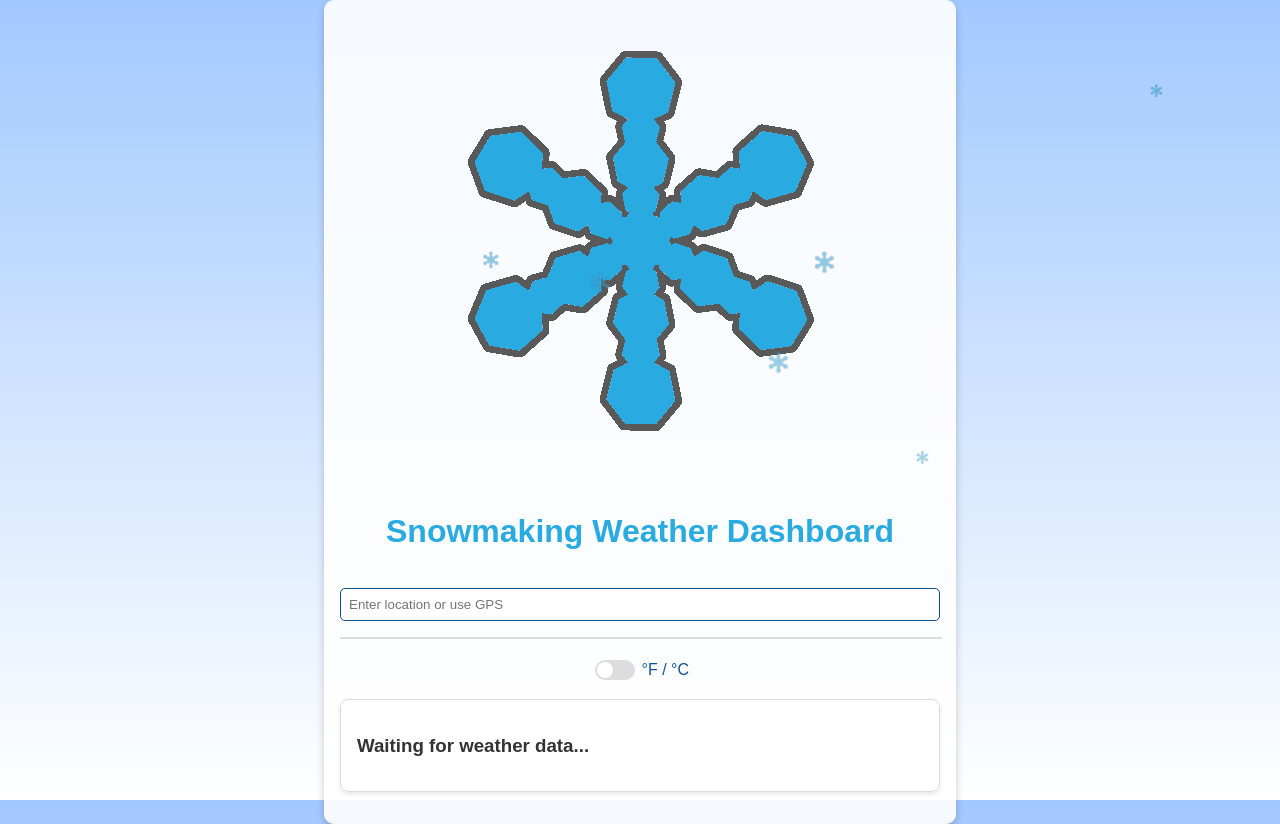
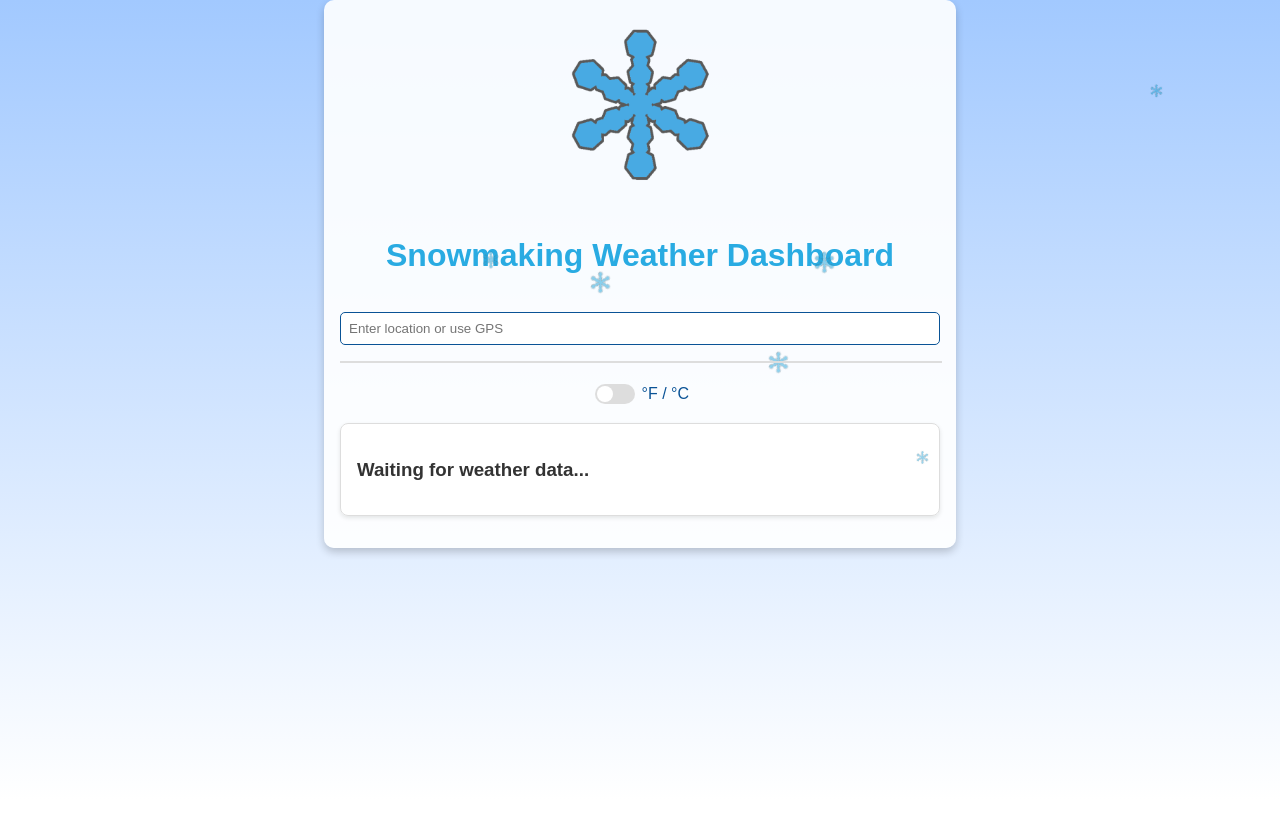
Before and after one commit to chandler767/Snowmaking-Weather, a plain HTML site: page index.html in a window 1280 px wide. After the commit the page ends 800 px from the top, so only its background shows below. Drawn offline with Linux system fonts and the light colour scheme.

```diff
--- a/index.html
+++ b/index.html
@@ -20,7 +20,7 @@
     <div id="app">
         <header>
             <a href="http://chandlermayo.com/" target="_blank">
-                <img src="https://raw.githubusercontent.com/chandler767/Snowmaking-Weather/refs/heads/master/snowflake.png"
+                <img src="https://raw.githubusercontent.com/chandler767/Snowmaking-Weather/refs/heads/master/apple-touch-icon.png"
                     alt="BYSS Logo" style="max-width: 100%;">
             </a>
             <h1>Snowmaking Weather Dashboard</h1>
```
